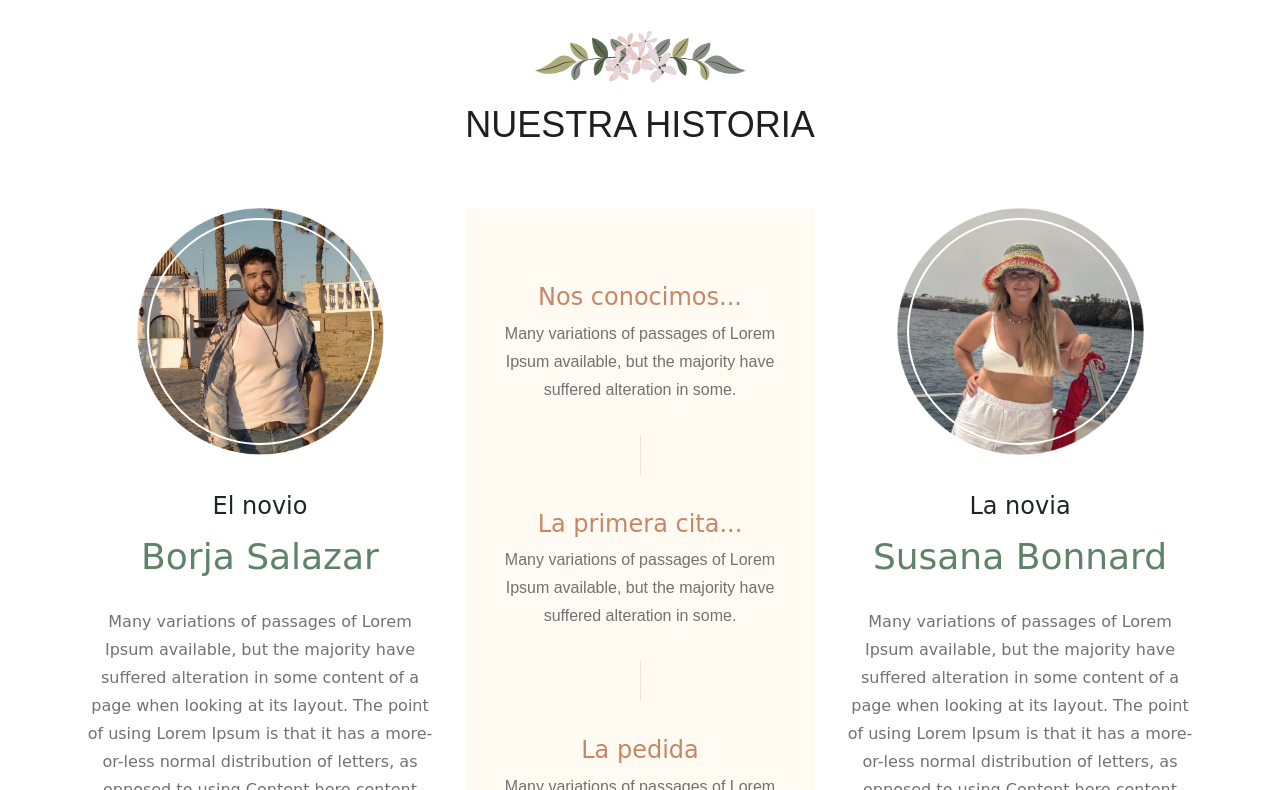
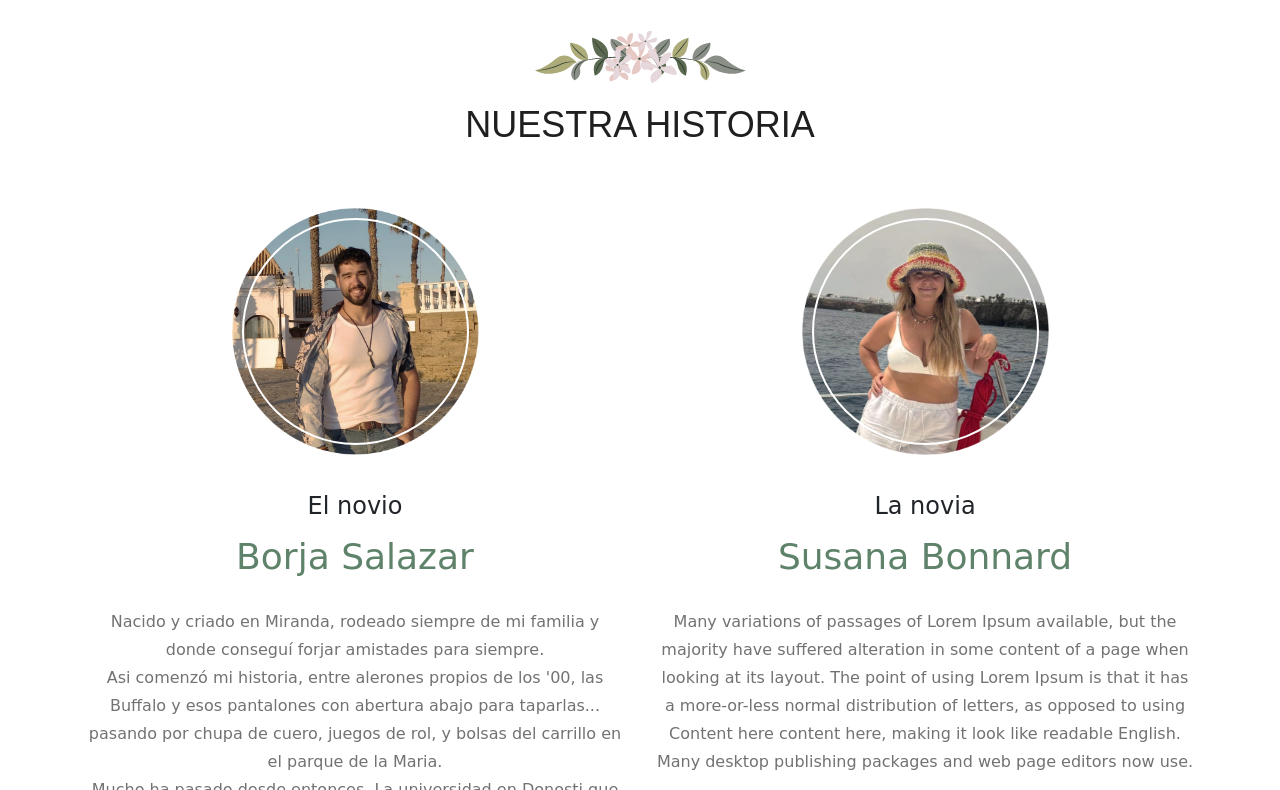
Before and after one commit to BorjaSR/WeddingS-B, a plain HTML site: page index.html in a window 1280 px wide. Shown: the part 3610-4400 px from the top of the page. Drawn offline with Linux system fonts and the light colour scheme; a web font is replaced by a local one.

Commit message:
Change Our story scheme. Add Borja's story.

```diff
--- a/index.html
+++ b/index.html
@@ -49,7 +49,7 @@
                         <div class="col-xl-9 col-lg-9">
                             <div class="main-menu  d-none d-lg-block">
                                 <nav>
-                                    <ul id="navigation" class="nav-smooth-scroll">
+                                    <ul id="navigation">
                                         <li><a href="#slider" class="active">Inicio</a></li>
                                         <li><a href="#program">¿Que haremos?</a></li>
                                         <li><a href="#our_story">Nuestra historia</a></li>
@@ -278,18 +278,29 @@
                 </div>
             </div>
             <div class="row">
-                <div class="col-xl-4 col-md-6 col-lg-4">
+                <div class="col-xl-6 col-md-6 col-lg-6">
                     <div class="single_lover_story text-center">
                         <div class="story_thumb">
                             <img src="img/story/Borja_chipiona.webp" alt="">
                         </div>
                         <span>El novio</span>
                         <h3>Borja Salazar</h3>
-                        <p>Many variations of passages of Lorem Ipsum available, but the majority have suffered
-                            alteration in some content of a page when looking at its layout. The point of using Lorem
-                            Ipsum is that it has a more-or-less normal distribution of letters, as opposed to using
-                            Content here content here, making it look like readable English. Many desktop publishing
-                            packages and web page editors now use.</p>
+                        <p>Nacido y criado en Miranda, rodeado siempre de mi familia y donde conseguí forjar amistades
+                            para siempre.<br>
+                            Asi comenzó mi historia, entre alerones propios de los '00, las Buffalo y esos pantalones
+                            con abertura abajo para taparlas...
+                            pasando por chupa de cuero, juegos de rol, y bolsas del carrillo en el parque de la
+                            Maria.<br>
+                            Mucho ha pasado desde entonces. La universidad en Donosti que tanto me hizo aprender,
+                            con esas noches de las que poco recordaba al dia siguiente. Mi primer trabajo en Madrid y
+                            esos primeros sueldos que disfrutar
+                            con los compañeros en 'aferworks' que se van de las manos.<br>
+                            Actualmente se podria decir que sigo como siempre, tranquilo como solo yo se, disfrutando de
+                            los ratos con los amigos,
+                            tanto de las comidas por el centro, como de las noches de vicio al PC hasta la
+                            madrugada.<br>
+                            Y todo gracias a la gente que siempre esta ahi.
+                        </p>
                         <div class="social_links">
                             <ul>
                                 <li><a href="https://www.facebook.com/borja.salazarrey/" target="_blank"> <i
@@ -300,7 +311,32 @@
                         </div>
                     </div>
                 </div>
-                <div class="col-xl-4 col-md-6 col-lg-4">
+                <div class="col-xl-6 col-lg-6">
+                    <div class="single_lover_story text-center">
+                        <div class="story_thumb">
+                            <img src="img/story/Susan.webp" alt="">
+                        </div>
+                        <span>La novia</span>
+                        <h3>Susana Bonnard</h3>
+                        <p>Many variations of passages of Lorem Ipsum available, but the majority have suffered
+                            alteration in some content of a page when looking at its layout. The point of using Lorem
+                            Ipsum is that it has a more-or-less normal distribution of letters, as opposed to using
+                            Content here content here, making it look like readable English. Many desktop publishing
+                            packages and web page editors now use.</p>
+                        <div class="social_links">
+                            <ul>
+                                <li><a href="https://www.facebook.com/susana.bonnardgarcia" target="_blank"> <i
+                                            class="fa fa-facebook"></i> </a></li>
+                                <li><a href="https://www.instagram.com/susanabonnard/" target="_blank"> <i
+                                            class="fa fa-instagram"></i> </a></li>
+                            </ul>
+                        </div>
+                    </div>
+                </div>
+            </div>
+
+            <div class="row">
+                <div class="col-xl-12 col-md-12 col-lg-12">
                     <div class="weding_time_line text-center">
                         <div class="single_time_line">
                             <h3>Nos conocimos...</h3>
@@ -320,28 +356,6 @@
                         <div class="single_time_line">
                             <h3>La boda...</h3>
                             <p>...la escribís vosotros!</p>
-                        </div>
-                    </div>
-                </div>
-                <div class="col-xl-4 col-lg-4">
-                    <div class="single_lover_story text-center">
-                        <div class="story_thumb">
-                            <img src="img/story/Susan.webp" alt="">
-                        </div>
-                        <span>La novia</span>
-                        <h3>Susana Bonnard</h3>
-                        <p>Many variations of passages of Lorem Ipsum available, but the majority have suffered
-                            alteration in some content of a page when looking at its layout. The point of using Lorem
-                            Ipsum is that it has a more-or-less normal distribution of letters, as opposed to using
-                            Content here content here, making it look like readable English. Many desktop publishing
-                            packages and web page editors now use.</p>
-                        <div class="social_links">
-                            <ul>
-                                <li><a href="https://www.facebook.com/susana.bonnardgarcia" target="_blank"> <i
-                                            class="fa fa-facebook"></i> </a></li>
-                                <li><a href="https://www.instagram.com/susanabonnard/" target="_blank"> <i
-                                            class="fa fa-instagram"></i> </a></li>
-                            </ul>
                         </div>
                     </div>
                 </div>
```
